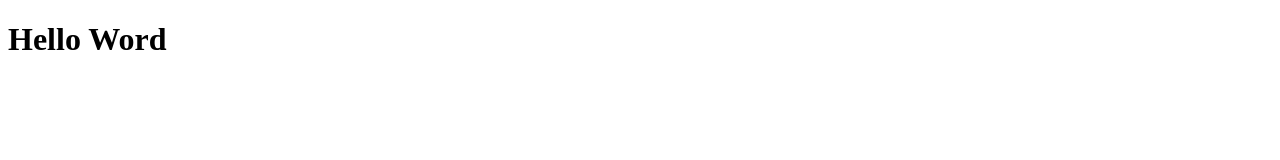
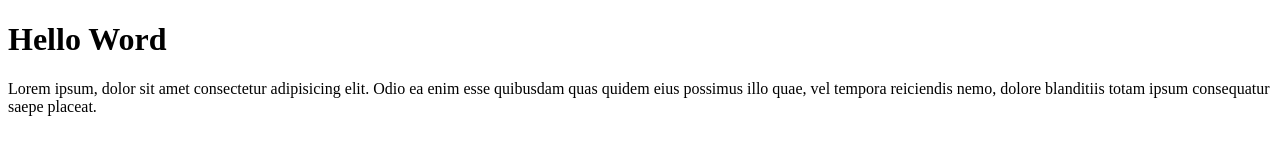
Before and after one commit to Domenic0Ferrari/htmlcss-hello, a plain HTML site: page index.html in a window 1280 px wide. Drawn offline with Linux system fonts and the light colour scheme.

Commit message:
add paragraph

```diff
--- a/index.html
+++ b/index.html
@@ -8,5 +8,6 @@
 </head>
 <body>
     <h1>Hello Word</h1>
+    <p>Lorem ipsum, dolor sit amet consectetur adipisicing elit. Odio ea enim esse quibusdam quas quidem eius possimus illo quae, vel tempora reiciendis nemo, dolore blanditiis totam ipsum consequatur saepe placeat.</p>
 </body>
 </html>
```
